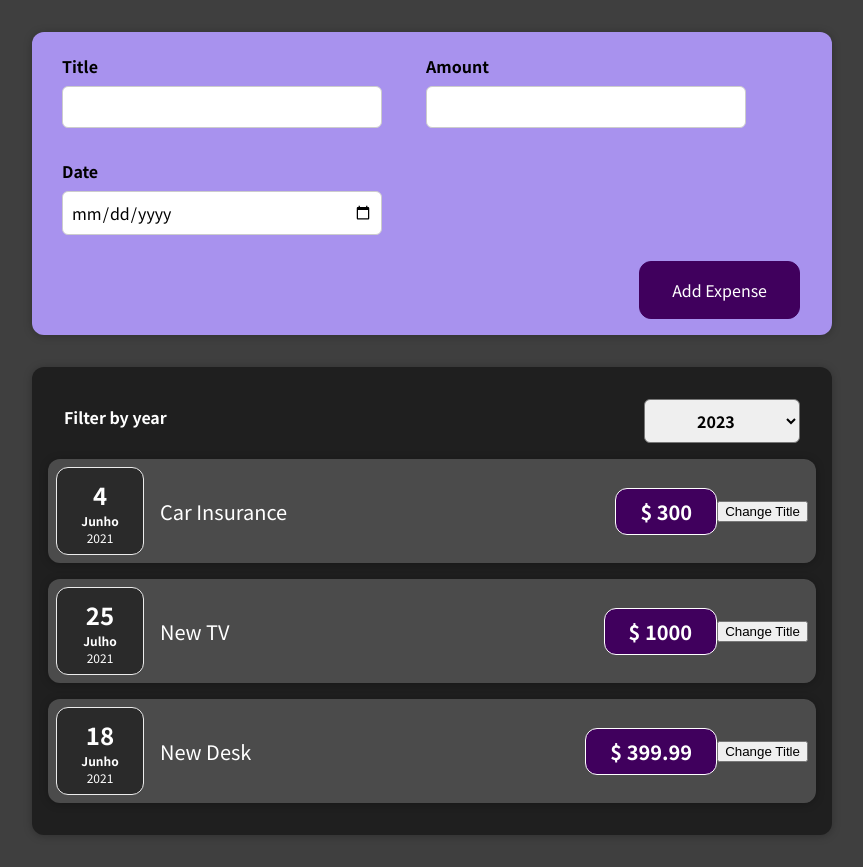
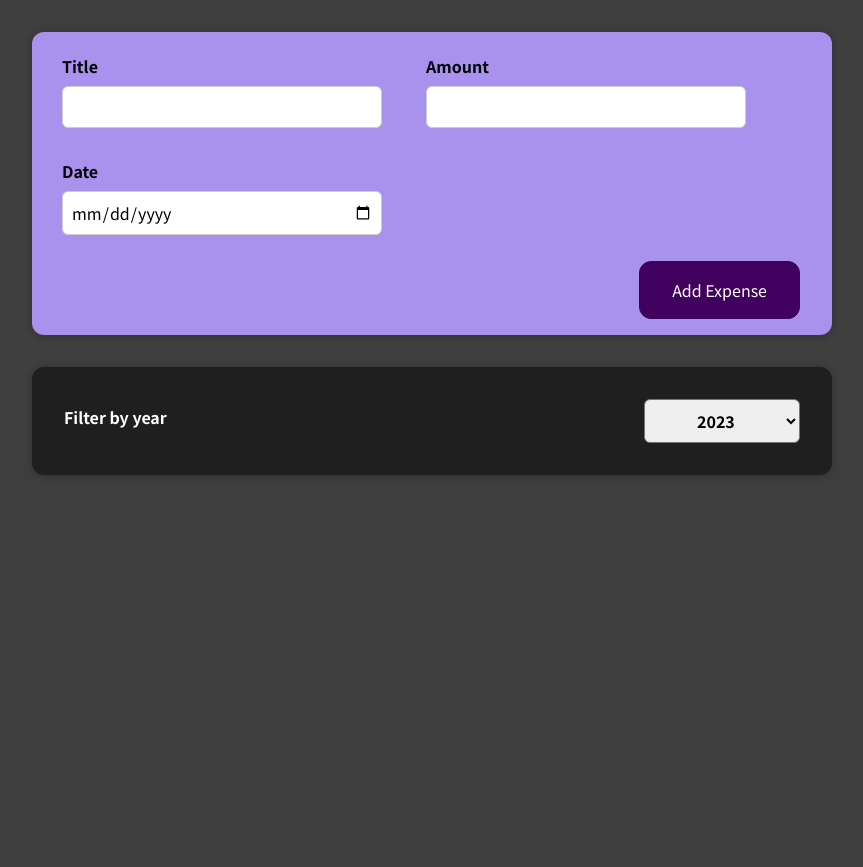
Before and after one commit to JeanCremonezzi/tabela_despesas, a React (Create React App) app: page / in a window 1280 px wide. Shown: the whole page, without its empty margins (208-1071 px from the left). After the commit the page ends 800 px from the top, so only its background shows below. Built offline with nearby package versions, Linux system fonts and the light colour scheme.

Commit message:
Adicionar e Renderizar Expenses na lista

```diff
--- a/src/App.js
+++ b/src/App.js
@@ -1,32 +1,18 @@
+import {useState} from 'react';
+
 import Expenses from "./components/Expenses/Expenses";
 import NewExpense from "./components/NewExpense/NewExpense";
 
 function App() {
+	const [expenses, setExpenses] = useState([])
+
 	const addNewExpenseHandler = (expense) => {
 		expense = { ...expense, id: expenses.length + 1 };
-		console.log(expense);
+
+		setExpenses((prevExpenses) => {
+			return [expense, ...prevExpenses];
+		});
 	};
-
-	const expenses = [
-		{
-			id: "expense0",
-			title: "Car Insurance",
-			amount: 300.0,
-			date: new Date(2021, 5, 4),
-		},
-		{
-			id: "expense1",
-			title: "New TV",
-			amount: 1000.0,
-			date: new Date(2021, 6, 25),
-		},
-		{
-			id: "expense2",
-			title: "New Desk",
-			amount: 399.99,
-			date: new Date(2021, 5, 18),
-		},
-	];
 
 	return (
 		<main>
--- a/src/components/ExpenseItem/ExpenseItem.js
+++ b/src/components/ExpenseItem/ExpenseItem.js
@@ -1,26 +1,18 @@
-import { useState } from "react";
-
 import "./ExpenseItem.css";
 import ExpenseDate from "../ExpenseDate/ExpenseDate";
 import Card from "../Card/Card";
 
 function ExpenseItem(props) {
-	const [title, setTitle] = useState(props.title);
-
-	const buttonClickHandler = () => {
-		setTitle("Changed!");
-	};
 
 	return (
 		<Card className="expense-item">
 			<ExpenseDate date={props.date} />
 
 			<div className="expense-item__description">
-				<p className="expense-item__title">{title}</p>
+				<p className="expense-item__title">{props.title}</p>
 				<p className="expense-item__price">$ {props.amount}</p>
 			</div>
 
-			<button onClick={buttonClickHandler}>Change Title</button>
 		</Card>
 	);
 }
```
